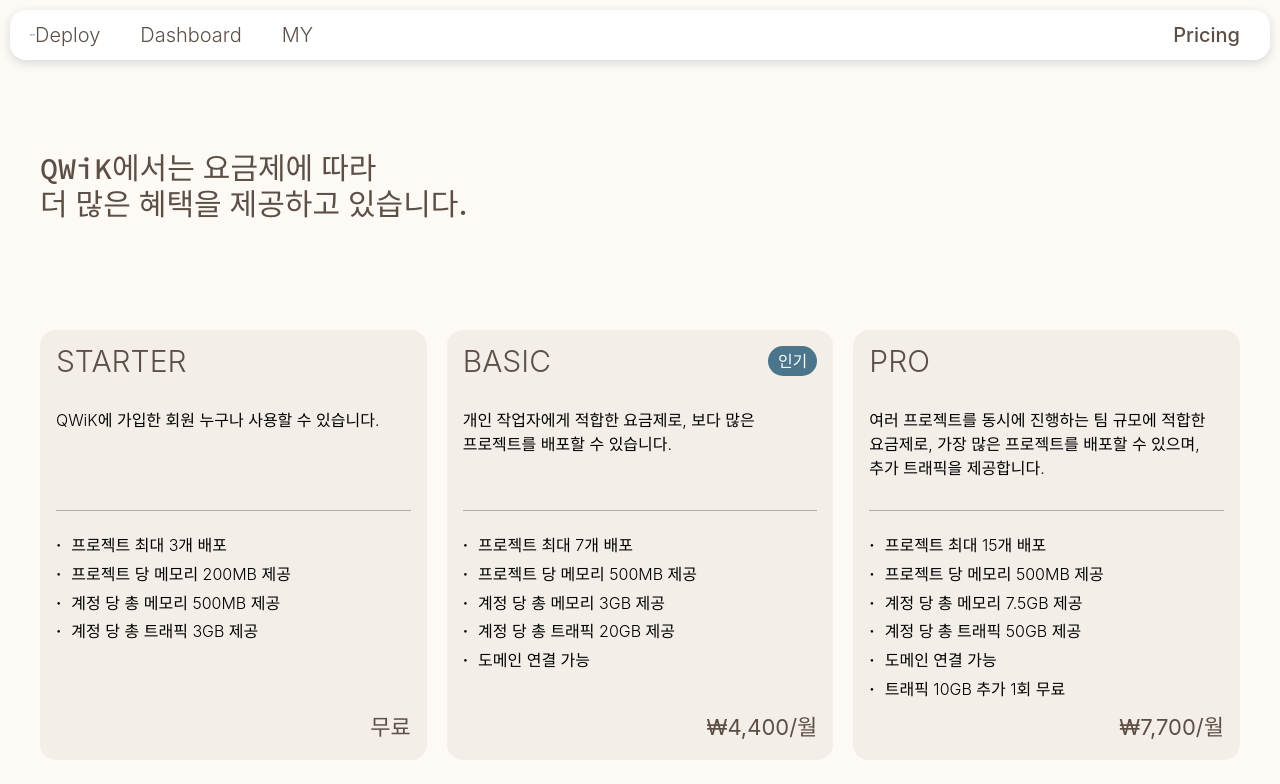
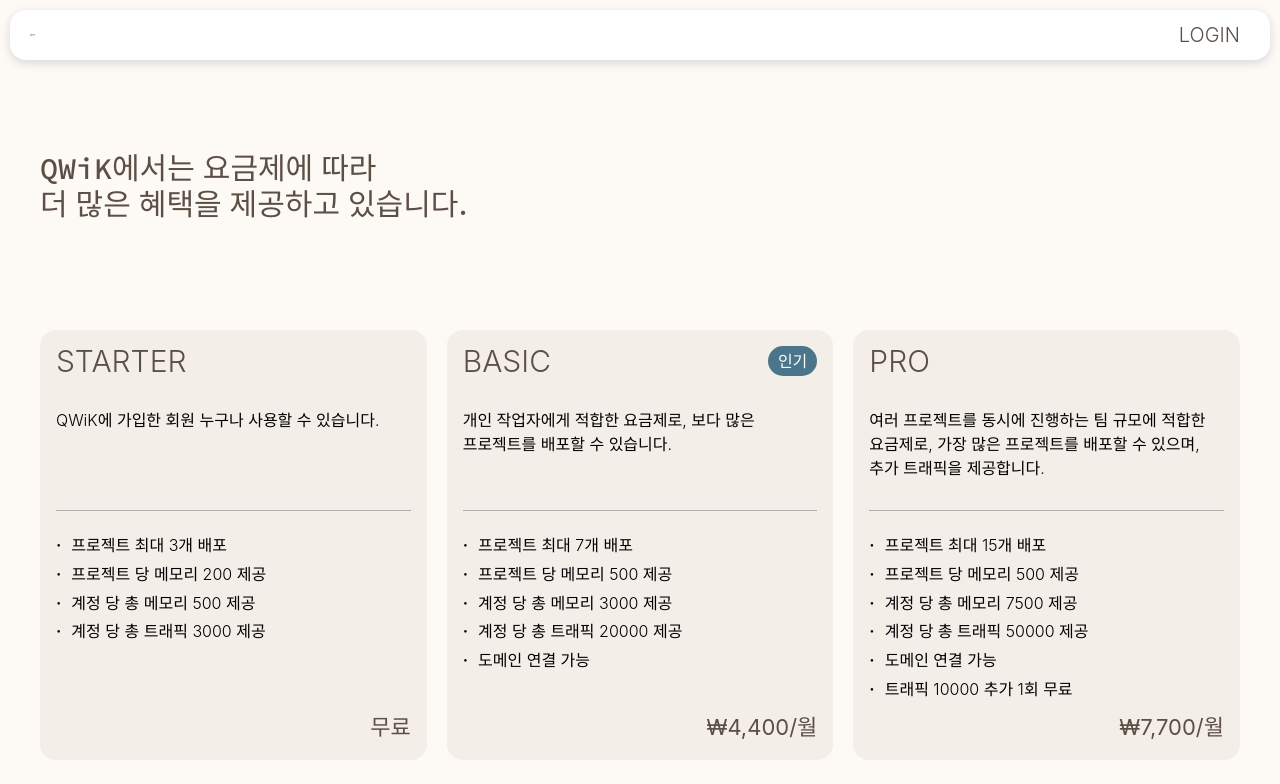
Before and after one commit to QWiK-platform/QWiK-FE, a React (Create React App) app: page /pricing in a window 1280 px wide. Shown: the top 784 px of the page. Built offline with nearby package versions, Linux system fonts and the light colour scheme; no server answers; a web font is replaced by a local one.

Commit message:
feat: 로그인 상태에 따른 헤더 변경 구현

```diff
--- a/src/components/Header.jsx
+++ b/src/components/Header.jsx
@@ -1,16 +1,29 @@
 import "./Header.css";
-import React, { useState } from "react";
+import React, { useState, useEffect } from "react";
 import { Link, useNavigate, useLocation } from "react-router-dom";
 
 const Header = () => {
-  // const [isLoggedIn, setIsLoggedIn] = useState(false);
-  // setIsLoggedIn 처리될 때까지
-  const isLoggedIn = useState(false);
+  const [isLoggedIn, setIsLoggedIn] = useState(false); // ✅ 올바른 useState
   const navigate = useNavigate();
-  const location = useLocation(); // 이것만 추가!
+  const location = useLocation();
+
+  // 컴포넌트 마운트 시 로그인 상태 확인
+  useEffect(() => {
+    const token = localStorage.getItem("token");
+    if (token) {
+      setIsLoggedIn(true);
+    }
+  }, []);
 
   const handleLogin = () => {
     navigate("/login");
+  };
+
+  // 로그아웃
+  const handleLogout = () => {
+    localStorage.removeItem("token");
+    setIsLoggedIn(false);
+    navigate("/");
   };
 
   return (
@@ -21,6 +34,7 @@ const Header = () => {
             <img src="/logo-qwik.svg" alt="QWIK" />
           </Link>
         </div>
+
         <div className="nav-container">
           {isLoggedIn && (
             <nav className="services-nav">
@@ -37,6 +51,12 @@ const Header = () => {
                 Dashboard
               </Link>
               <Link
+                to="/pricing"
+                className={location.pathname === "/pricing" ? "active" : ""}
+              >
+                Pricing
+              </Link>
+              <Link
                 to="/settings"
                 className={location.pathname === "/settings" ? "active" : ""}
               >
@@ -48,14 +68,9 @@ const Header = () => {
 
         <div className="header-right">
           {isLoggedIn ? (
-            <Link
-              to="/pricing"
-              className={`pricing-link ${
-                location.pathname === "/pricing" ? "active" : ""
-              }`}
-            >
-              Pricing
-            </Link>
+            <button className="logout-btn" onClick={handleLogout}>
+              LOGOUT
+            </button>
           ) : (
             <button className="login-btn" onClick={handleLogin}>
               LOGIN
--- a/src/data/pricing/planList.js
+++ b/src/data/pricing/planList.js
@@ -3,10 +3,10 @@ export const planList = {
     sortId: 1,
     projects: 3,
     description: "QWiK에 가입한 회원 누구나 사용할 수 있습니다.",
-    memory: "500MB",
-    traffic: "3GB",
+    memory: "500",
+    traffic: "3000",
     domains: 0,
-    projectCapacity: "200MB",
+    projectCapacity: "200",
     amount: 0,
     isPopular: false,
   },
@@ -15,10 +15,10 @@ export const planList = {
     projects: 7,
     description:
       "개인 작업자에게 적합한 요금제로, 보다 많은 프로젝트를 배포할 수 있습니다.",
-    memory: "3GB",
-    traffic: "20GB",
+    memory: "3000",
+    traffic: "20000",
     domains: 1,
-    projectCapacity: "500MB",
+    projectCapacity: "500",
     amount: 4400,
     isPopular: true,
   },
@@ -27,12 +27,12 @@ export const planList = {
     projects: 15,
     description:
       "여러 프로젝트를 동시에 진행하는 팀 규모에 적합한 요금제로, 가장 많은 프로젝트를 배포할 수 있으며, 추가 트래픽을 제공합니다.",
-    memory: "7.5GB",
-    traffic: "50GB",
+    memory: "7500",
+    traffic: "50000",
     domains: 1,
-    projectCapacity: "500MB",
+    projectCapacity: "500",
     extraBenefit: {
-      traffic: "10GB",
+      traffic: "10000",
     },
     amount: 7700,
     isPopular: false,
```
